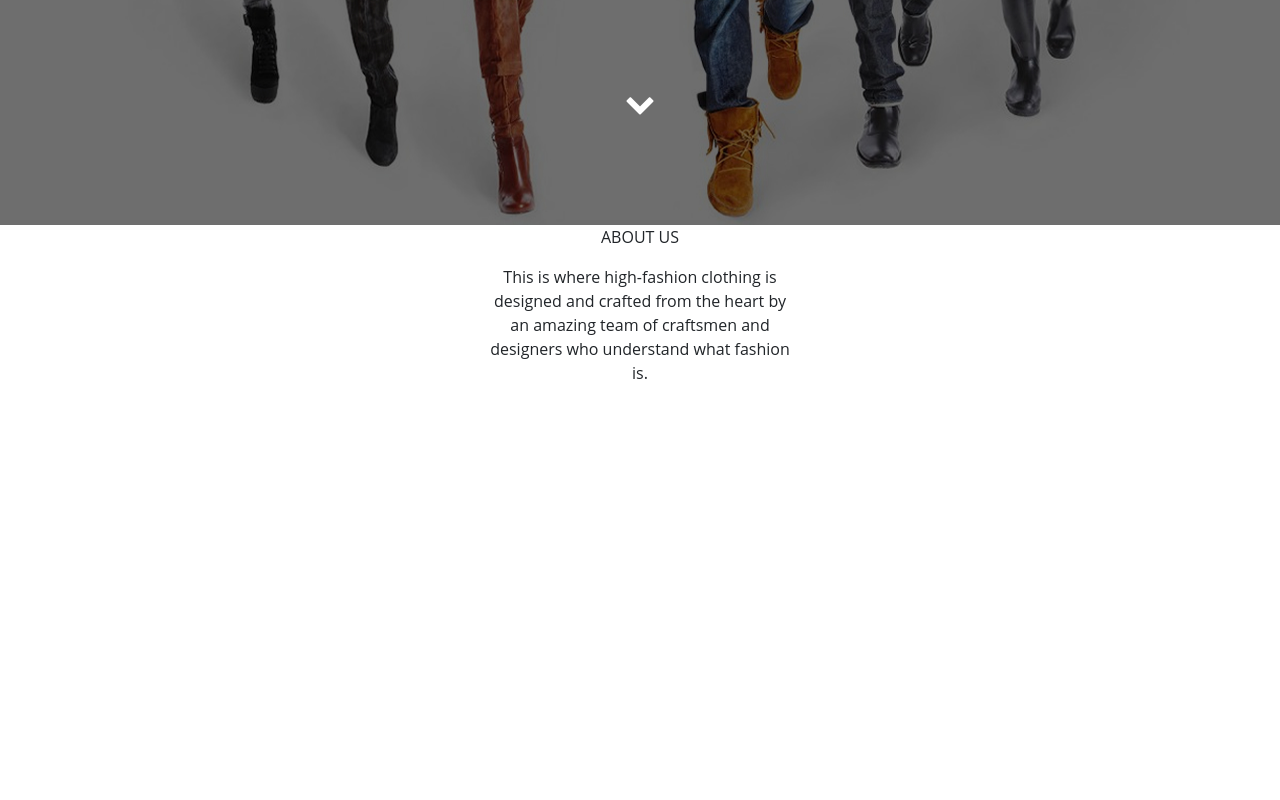
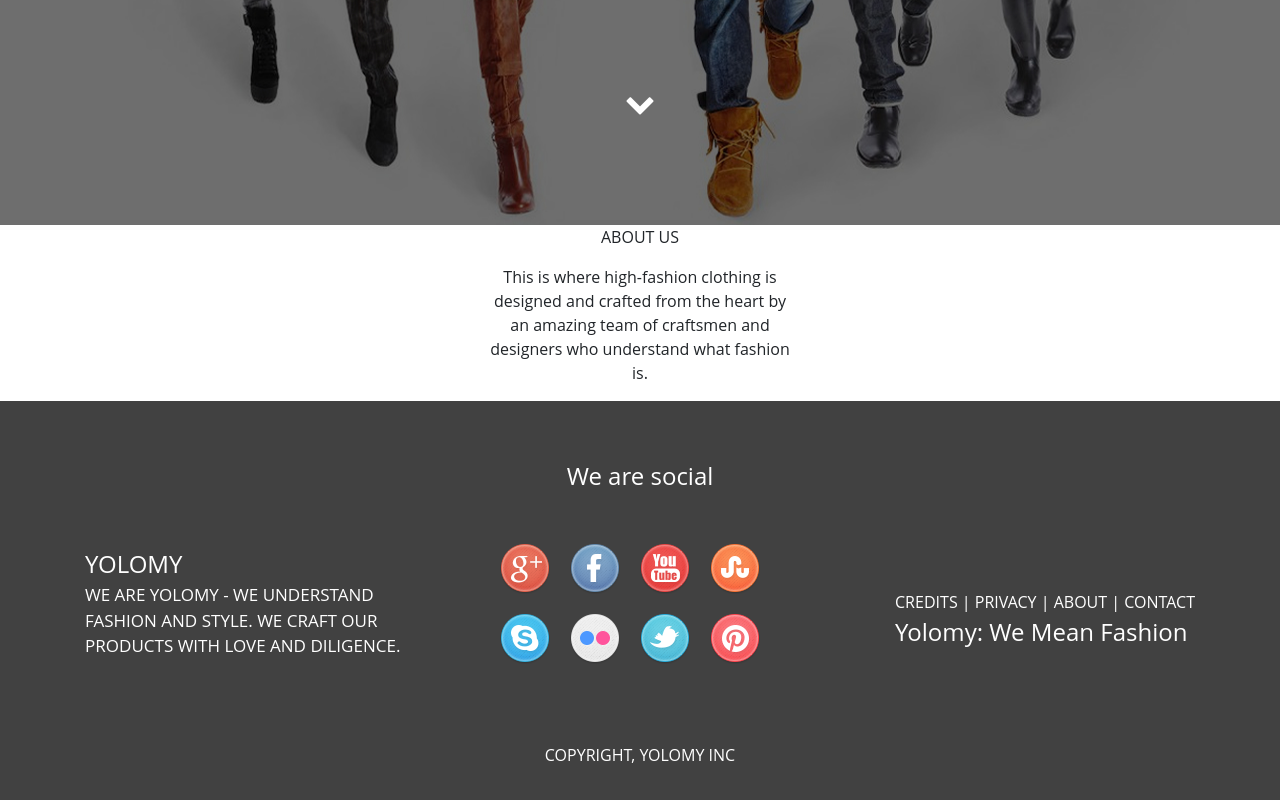
Before and after one commit to enochmaonga/nyolis, a React (Create React App) app: page / in a window 1280 px wide. Shown: the part 516-1316 px from the top of the page. Before the commit the page ends 917 px from the top, so only its background shows below. Built offline with nearby package versions, Linux system fonts and the light colour scheme.

Commit message:
adding product list files

```diff
--- a/src/components/App.js
+++ b/src/components/App.js
@@ -2,6 +2,8 @@ import React from 'react';
 import '../Styles/App.css';
 import Header from './Header';
 import AboutUs from './AboutUs';
+import footer from '../Styles/Footer.css'
+import Footer from './Footer';
 
 function App() {
   return (
@@ -9,6 +11,7 @@ function App() {
     <div className="container-fluid">
       <Header />
       <AboutUs />
+      <Footer />
     </div>
      </React.Fragment>
 
--- a/src/styles/Footer.css
+++ b/src/styles/Footer.css
@@ -0,0 +1,28 @@
+/* footer */
+.footer{
+    background-color: #414141;
+    padding-top: 57px;
+    padding-bottom: 33px;
+    color: #fff;
+   }
+   .yolomy{
+    font-size: 24px;
+   }
+   .icons{
+    width:300px;
+   }
+   .socio-icon{
+    padding: 10px;
+   }
+   .footer-links-slogan{
+    padding-top: 132px;
+   }
+   .yolomy-desc{
+    font-size: 17px;
+   }
+   .yolomy-div{
+    padding-top: 88px;
+   }
+   .hide-on-mobile{
+    height: 53px;
+   }
```
Also changed, not shown: src/components/Footer.js (+8 -8 lines), src/components/ProductList.js (added, +13 -0 lines), src/styles/ProductList.css (added).
